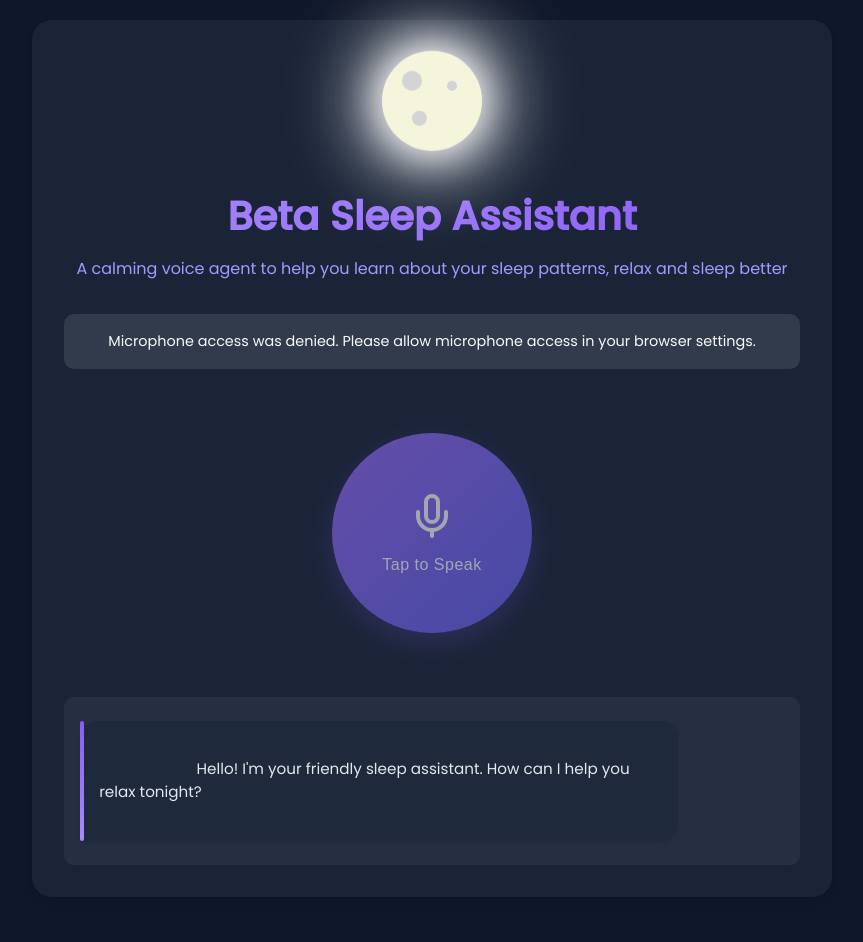
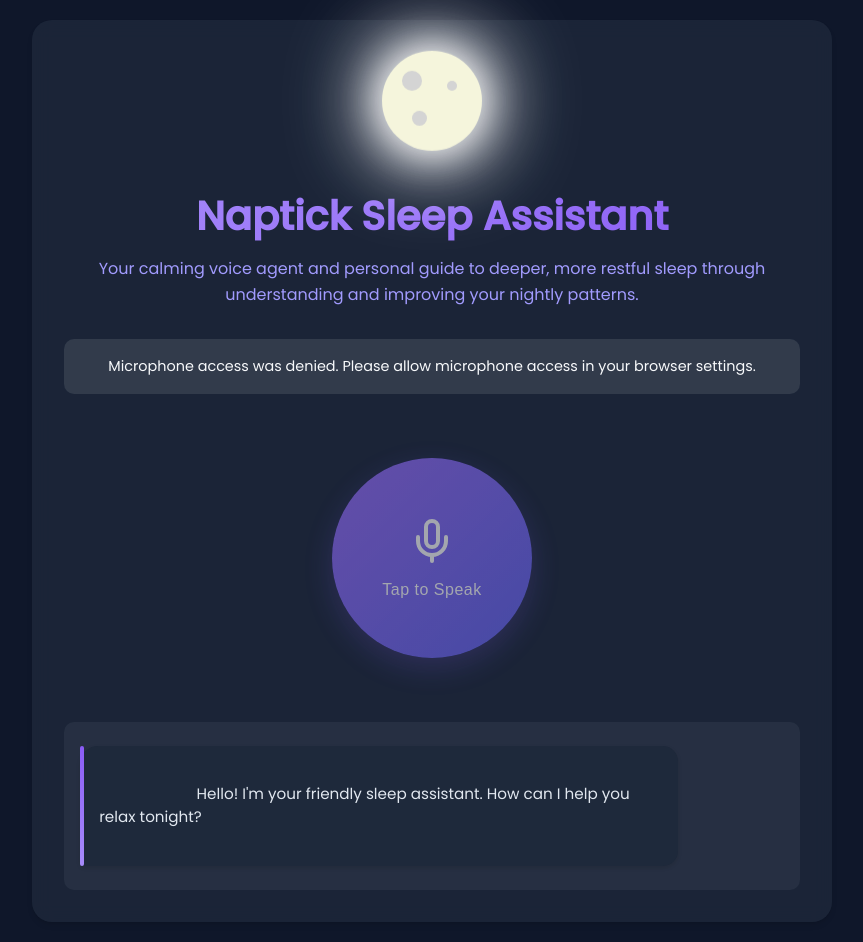
Before and after one commit to anagh-sinha/sleep-ai, a Flask app: page / in a window 1280 px wide. Shown: the whole page, without its empty margins (208-1071 px from the left). Before the commit the page ends 897 px from the top, so only its background shows below. Run offline with Flask 3, Linux system fonts and the light colour scheme.

Commit message:
UI changes

```diff
--- a/templates/index.html
+++ b/templates/index.html
@@ -15,8 +15,8 @@
                 <div class="crater"></div>
                 <div class="crater"></div>
             </div>
-            <h1>Beta Sleep Assistant</h1>
-            <p class="subtitle">A calming voice agent to help you learn about your sleep patterns, relax and sleep better</p>
+            <h1>Naptick Sleep Assistant</h1>
+            <p class="subtitle">Your calming voice agent and personal guide to deeper, more restful sleep through understanding and improving your nightly patterns.</p>
 
             <div class="status" id="status">Click the microphone to start talking</div>
 
```
Also changed, not shown: 2 other files.
